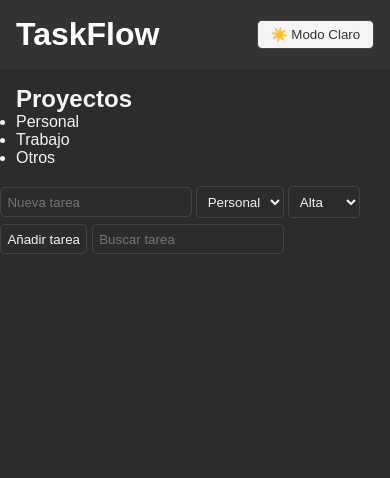
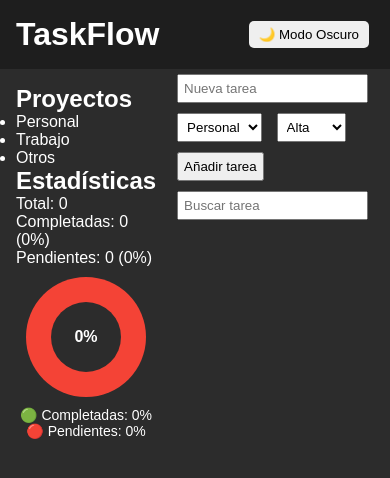
Before and after one commit to alfredofirt-dotcom/taskflow-project1, a plain HTML site: page index.html in a window 390 px wide. Both pictures are taken after a click on the button "🌙 Modo Oscuro". Drawn offline with Linux system fonts and the light colour scheme.

Commit message:
Barra de estadisticas

```diff
--- a/app.js
+++ b/app.js
@@ -1,44 +1,37 @@
-// --------------------------
-// ELEMENTOS DEL DOM
-// --------------------------
 const totalTasks = document.getElementById("totalTasks");
 const completedTasks = document.getElementById("completedTasks");
 const pendingTasks = document.getElementById("pendingTasks");
+
+const completedPercent = document.getElementById("completedPercent");
+const pendingPercent = document.getElementById("pendingPercent");
+
+const donutChart = document.getElementById("donutChart");
+const donutText = document.getElementById("donutText");
+
+const completedLabel = document.getElementById("completedLabel");
+const pendingLabel = document.getElementById("pendingLabel");
 
 const taskInput = document.getElementById("taskInput");
 const categorySelect = document.getElementById("categorySelect");
 const prioritySelect = document.getElementById("prioritySelect");
 const addTaskBtn = document.getElementById("addTaskBtn");
 const taskList = document.getElementById("taskList");
-const searchInput = document.getElementById("searchInput");
 
-// --------------------------
-// CARGAR TAREAS DESDE LOCALSTORAGE
-// --------------------------
 let tasks = JSON.parse(localStorage.getItem("tasks")) || [];
 
-// --------------------------
-// FUNCIONES
-// --------------------------
-
-// Guardar tareas en LocalStorage
 function saveTasks() {
     localStorage.setItem("tasks", JSON.stringify(tasks));
 }
 
-// Añadir tarea
 function addTask() {
     const text = taskInput.value.trim();
-    const category = categorySelect.value;
-    const priority = prioritySelect.value;
-
-    if (text === "") return;
+    if (!text) return;
 
     const task = {
         id: Date.now(),
-        text: text,
-        category: category,
-        priority: priority,
+        text,
+        category: categorySelect.value,
+        priority: prioritySelect.value,
         completed: false
     };
 
@@ -48,103 +41,85 @@ function addTask() {
     renderTasks();
 }
 
-// Eliminar tarea
-function deleteTask(index) {
-    tasks.splice(index, 1);
+function deleteTask(i) {
+    tasks.splice(i, 1);
     saveTasks();
     renderTasks();
 }
 
-// Marcar tarea como completada
-function toggleComplete(index) {
-    tasks[index].completed = !tasks[index].completed;
+function toggleComplete(i) {
+    tasks[i].completed = !tasks[i].completed;
     saveTasks();
     renderTasks();
 }
 
-// Actualizar estadísticas
 function updateStats() {
     const total = tasks.length;
     const completed = tasks.filter(t => t.completed).length;
     const pending = total - completed;
 
-    if(totalTasks) totalTasks.textContent = total;
-    if(completedTasks) completedTasks.textContent = completed;
-    if(pendingTasks) pendingTasks.textContent = pending;
+    const completedPerc = total ? Math.round((completed / total) * 100) : 0;
+    const pendingPerc = total ? Math.round((pending / total) * 100) : 0;
+
+    totalTasks.textContent = total;
+    completedTasks.textContent = completed;
+    pendingTasks.textContent = pending;
+
+    completedPercent.textContent = completedPerc + "%";
+    pendingPercent.textContent = pendingPerc + "%";
+
+    // DONUT
+    donutChart.style.background = `conic-gradient(
+        #4CAF50 0% ${completedPerc}%,
+        #f44336 ${completedPerc}% 100%
+    )`;
+
+    donutText.textContent = completedPerc + "%";
+
+    completedLabel.textContent = completedPerc + "%";
+    pendingLabel.textContent = pendingPerc + "%";
 }
 
-// Renderizar tareas
 function renderTasks() {
     taskList.innerHTML = "";
 
-    tasks.forEach((task, index) => {
-        const card = document.createElement("div");
-        card.classList.add("task-card", task.priority);
-        if (task.completed) card.classList.add("completed");
+    tasks.forEach((task, i) => {
+        const div = document.createElement("div");
+        div.className = `task-card ${task.priority} ${task.completed ? "completed" : ""}`;
 
-        card.innerHTML = `
+        div.innerHTML = `
             <h3>${task.text}</h3>
-            <p>Categoría: ${task.category}</p>
-            <span class="badge ${task.priority}">${task.priority}</span>
+            <p>${task.category}</p>
         `;
 
-        // Botón completar
-        const completeBtn = document.createElement("button");
-        completeBtn.textContent = "✔";
-        completeBtn.title = "Marcar como completada";
-        completeBtn.addEventListener("click", () => toggleComplete(index));
+        const btn1 = document.createElement("button");
+        btn1.textContent = "✔";
+        btn1.onclick = () => toggleComplete(i);
 
-        // Botón eliminar
-        const deleteBtn = document.createElement("button");
-        deleteBtn.textContent = "Eliminar";
-        deleteBtn.title = "Eliminar tarea";
-        deleteBtn.addEventListener("click", () => deleteTask(index));
+        const btn2 = document.createElement("button");
+        btn2.textContent = "X";
+        btn2.onclick = () => deleteTask(i);
 
-        card.appendChild(completeBtn);
-        card.appendChild(deleteBtn);
+        div.appendChild(btn1);
+        div.appendChild(btn2);
 
-        taskList.appendChild(card);
+        taskList.appendChild(div);
     });
 
-    // Actualizar estadísticas al final
     updateStats();
 }
 
-// Buscador
-searchInput.addEventListener("input", () => {
-    const filter = searchInput.value.toLowerCase();
-    const cards = taskList.getElementsByClassName("task-card");
-
-    for (let card of cards) {
-        const text = card.querySelector("h3").textContent.toLowerCase();
-        card.style.display = text.includes(filter) ? "" : "none";
-    }
-});
-
-// --------------------------
-// EVENTOS
-// --------------------------
 addTaskBtn.addEventListener("click", addTask);
 document.addEventListener("DOMContentLoaded", renderTasks);
 
-// --------------------------
-// MODO OSCURO
-// --------------------------
+// 🌙 DARK MODE
 const toggleButton = document.getElementById("darkModeToggle");
 
-// Al cargar la página
 if(localStorage.getItem("darkMode") === "true"){
-  document.body.classList.add("dark-mode");
-  toggleButton.textContent = "☀️ Modo Claro";
+    document.body.classList.add("dark-mode");
 }
 
-// Al hacer click
-toggleButton.addEventListener("click", () => {
-  document.body.classList.toggle("dark-mode");
-
-  localStorage.setItem("darkMode", document.body.classList.contains("dark-mode"));
-
-  toggleButton.textContent = document.body.classList.contains("dark-mode")
-    ? "☀️ Modo Claro"
-    : "🌙 Modo Oscuro";
-});
+toggleButton.onclick = () => {
+    document.body.classList.toggle("dark-mode");
+    localStorage.setItem("darkMode", document.body.classList.contains("dark-mode"));
+};
--- a/index.html
+++ b/index.html
@@ -23,27 +23,46 @@
     <li>Trabajo</li>
     <li>Otros</li>
   </ul>
+
+  <h2>Estadísticas</h2>
+  <p>Total: <span id="totalTasks">0</span></p>
+  <p>Completadas: <span id="completedTasks">0</span> (<span id="completedPercent">0%</span>)</p>
+  <p>Pendientes: <span id="pendingTasks">0</span> (<span id="pendingPercent">0%</span>)</p>
+
+  <!-- 📊 DONUT -->
+  <div class="donut-container">
+    <div class="donut" id="donutChart">
+      <span id="donutText">0%</span>
+    </div>
+
+    <div class="donut-labels">
+      <p>🟢 Completadas: <span id="completedLabel">0%</span></p>
+      <p>🔴 Pendientes: <span id="pendingLabel">0%</span></p>
+    </div>
+  </div>
+
 </aside>
 
 <section class="tasks-section">
 
-  <!-- CONTROLES PARA CREAR TAREAS -->
   <input type="text" id="taskInput" placeholder="Nueva tarea">
+
   <select id="categorySelect">
     <option value="Personal">Personal</option>
     <option value="Trabajo">Trabajo</option>
     <option value="Otros">Otros</option>
   </select>
+
   <select id="prioritySelect">
     <option value="high">Alta</option>
     <option value="medium">Media</option>
     <option value="low">Baja</option>
   </select>
+
   <button id="addTaskBtn">Añadir tarea</button>
 
   <input type="text" id="searchInput" placeholder="Buscar tarea">
 
-  <!-- CONTENEDOR DE TAREAS -->
   <section class="tasks" id="taskList"></section>
 
 </section>
--- a/style.css
+++ b/style.css
@@ -1,4 +1,3 @@
-/* Variables globales */
 :root {
     --color-primary: #4CAF50;
     --color-secondary: #f5f5f5;
@@ -11,148 +10,111 @@ body {
     background-color: var(--color-secondary);
     color: var(--color-text);
     font-family: var(--font-family);
-    transition: background-color 0.3s, color 0.3s;
+    transition: 0.3s;
 }
 
-/* Reset básico */
 * {
     margin: 0;
     padding: 0;
     box-sizing: border-box;
-    font-family: var(--font-family);
 }
 
-/* Header */
+/* HEADER */
 header {
     background-color: var(--color-primary);
     color: white;
     padding: var(--spacing);
-    text-align: center;
     display: flex;
     justify-content: space-between;
-    align-items: center;
 }
 
 header button {
-    padding: 0.4rem 0.8rem;
+    padding: 5px 10px;
     border: none;
     border-radius: 5px;
-    cursor: pointer;
-    background-color: white;
-    color: var(--color-primary);
-    transition: background-color 0.3s, color 0.3s;
 }
 
-/* Layout principal */
+/* LAYOUT */
 main {
     display: flex;
-    min-height: 80vh;
 }
 
-/* Sidebar */
 aside {
-    width: 200px;
-    background-color: var(--color-secondary);
+    width: 220px;
     padding: var(--spacing);
 }
 
-/* Lista de tareas */
+/* TAREAS */
 .tasks {
     flex: 1;
     padding: var(--spacing);
-    display: flex;
-    flex-direction: column;
-    gap: var(--spacing);
 }
 
-/* Tarjetas de tareas */
 .task-card {
-    background-color: white;
+    background: white;
+    padding: 10px;
+    margin-bottom: 10px;
     border-left: 5px solid;
-    padding: var(--spacing);
-    border-radius: 5px;
-    transition: all 0.3s ease;
 }
 
 .task-card.completed {
+    text-decoration: line-through;
     opacity: 0.6;
-    text-decoration: line-through;
 }
 
-/* Colores según prioridad */
 .task-card.high { border-color: red; }
 .task-card.medium { border-color: orange; }
 .task-card.low { border-color: green; }
 
-/* Hover animado */
-.task-card:hover {
-    transform: translateY(-5px);
-    box-shadow: 0 4px 8px rgba(0,0,0,0.2);
+/* INPUTS */
+input, select, button {
+    margin: 5px;
+    padding: 5px;
 }
 
-/* Badge */
-.badge {
-    display: inline-block;
-    padding: 0.2rem 0.5rem;
-    background-color: var(--color-primary);
-    color: white;
-    border-radius: 3px;
-    font-size: 0.8rem;
+/* 📊 DONUT */
+.donut {
+    width: 120px;
+    height: 120px;
+    border-radius: 50%;
+    margin: 10px auto;
+    display: flex;
+    align-items: center;
+    justify-content: center;
+    background: conic-gradient(#4CAF50 0%, #f44336 0%);
+    position: relative;
 }
 
-/* Inputs y botones */
-input, select, button {
-    padding: 0.4rem;
-    margin: 0.2rem 0;
-    border-radius: 5px;
-    border: 1px solid #ccc;
-    transition: background-color 0.3s, color 0.3s, border 0.3s;
+.donut::before {
+    content: "";
+    width: 70px;
+    height: 70px;
+    background: white;
+    border-radius: 50%;
+    position: absolute;
 }
 
-/* Media Queries para móviles */
-@media (max-width: 768px) {
-    main {
-        flex-direction: column;
-    }
-
-    aside {
-        width: 100%;
-    }
+#donutText {
+    position: relative;
+    font-weight: bold;
 }
 
-/* ===================== */
-/* 🌙 MODO OSCURO */
-/* ===================== */
+.donut-labels {
+    text-align: center;
+    font-size: 14px;
+}
+
+/* 🌙 DARK MODE */
 body.dark-mode {
     --color-primary: #1e1e1e;
     --color-secondary: #2c2c2c;
-    --color-text: #f5f5f5;
-    background-color: var(--color-secondary);
-    color: var(--color-text);
-}
-
-body.dark-mode aside {
-    background-color: var(--color-secondary);
-}
-
-body.dark-mode header {
-    background-color: #333;
-}
-
-body.dark-mode header button {
-    background-color: var(--color-text);
-    color: #333;
+    --color-text: #fff;
 }
 
 body.dark-mode .task-card {
-    background-color: #1e1e1e;
-    color: var(--color-text);
+    background: #1e1e1e;
 }
 
-body.dark-mode input,
-body.dark-mode select,
-body.dark-mode button {
-    background-color: #2c2c2c;
-    color: var(--color-text);
-    border: 1px solid #444;
+body.dark-mode .donut::before {
+    background: #2c2c2c;
 }
```
